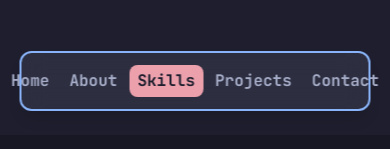
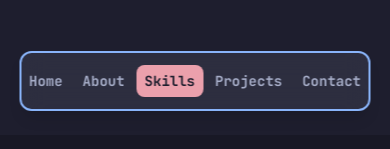
Before and after one commit to octagonemusic/octafolio, a Next.js app: page / in a window 390 px wide. Shown: the part 709-858 px from the top of the page. Built offline with nearby package versions, Linux system fonts and the light colour scheme.

Commit message:
Update DockNavbar.tsx

```diff
--- a/src/components/DockNavbar.tsx
+++ b/src/components/DockNavbar.tsx
@@ -61,7 +61,7 @@ export default function DockNavbar() {
               }
             `}
           >
-            <span className={`font-bold`}>{item.label}</span>
+            <span className={`font-bold text-sm sm:text-[1rem]`}>{item.label}</span>
           </button>
         ))}
       </div>
```
